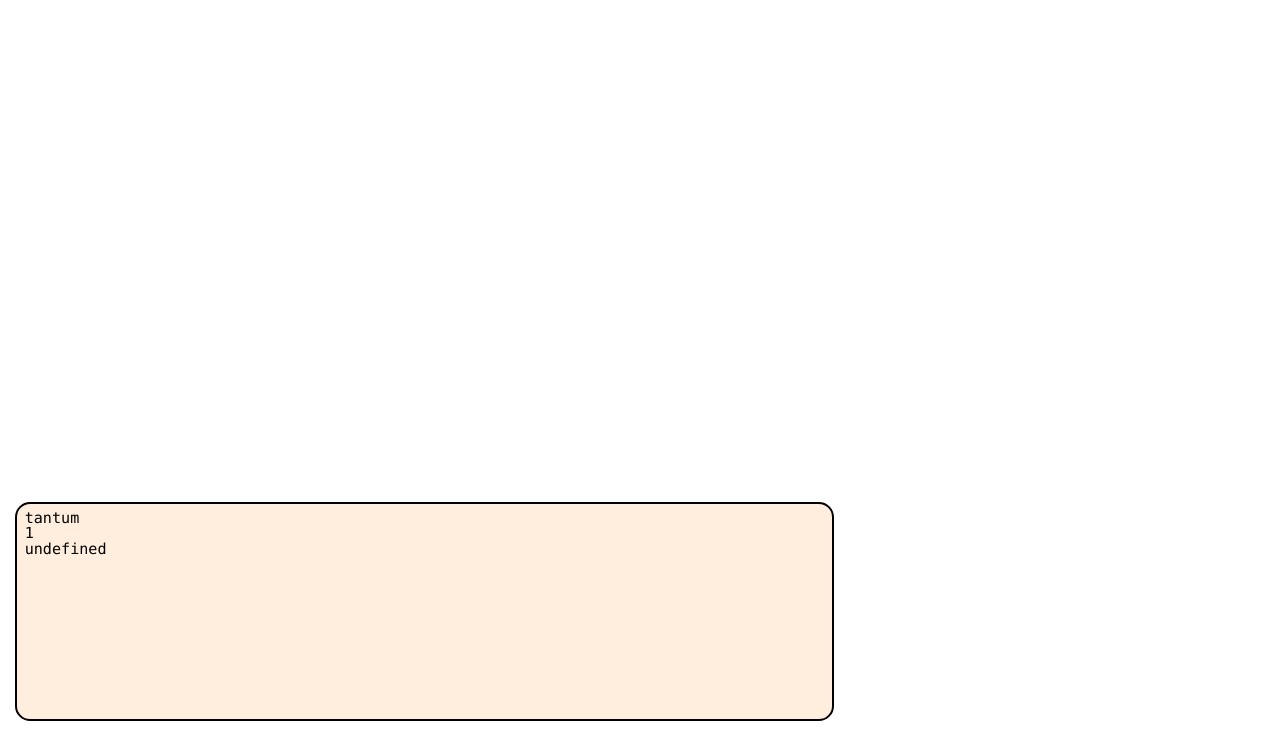
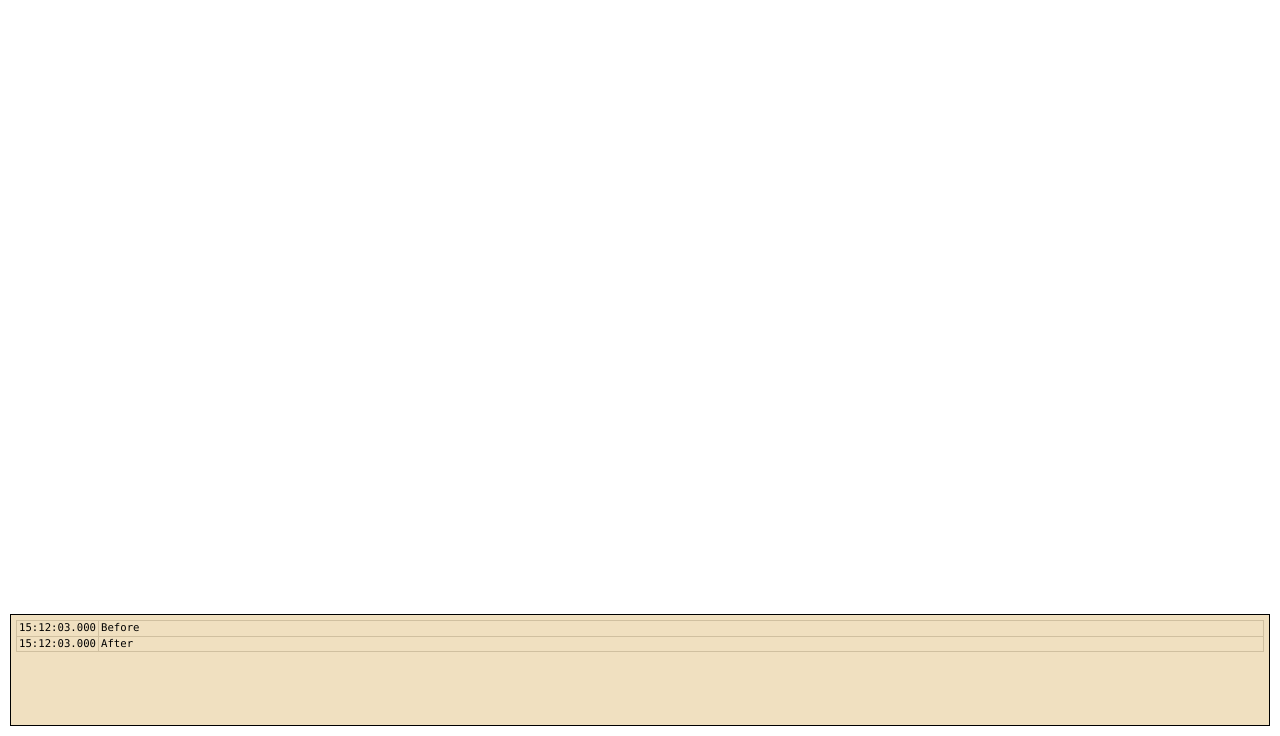
Before and after one commit to ppetev/playground, a plain HTML site: page js.tutil/index.html in a window 1280 px wide. Shown: the part 64-800 px from the top of the page. Drawn offline with Linux system fonts and the light colour scheme.

Commit message:
Simple logging utility in JS.

```diff
--- a/js.tutil/index.html
+++ b/js.tutil/index.html
@@ -12,7 +12,7 @@
 	</body>
 	<script src="scripts.js"></script>
 	<script>
-		log("tantum");
-		log(log(1));
+		log("Before");
+		log("After");
 	</script>
 </html>
--- a/js.tutil/log.css
+++ b/js.tutil/log.css
@@ -1,19 +1,33 @@
 #LOG-CONTAINER {
+	display: block;
+	position: fixed;
+	background-color: #F0E0C0;
+	padding: 5px;
+	width: calc(100% - 32px);
+	margin: 10px;
+	bottom: 0px;
+	height: 100px;
+	overflow: auto;
+	border-style: solid;
+	border-width: 1px;
+	border-color: black;
+	font-size: 50%;
+	border-collapse: collapse;
 }
 
 #LOG-ELEMENT {
-	display: block;
-	background-color: #FED;
-	padding: 2mm;
-	width: 800px;
-	margin: 4mm;
-	font-size: 4mm;
-	position: fixed;
-	bottom: 0px;
-	height: 25%;
-	overflow: auto;
+	padding: 0;
+	margin: 0;
+}
+#LOG-ELEMENT td {
+	padding: 2px;
+	font-family: consolas, monospace;
+}
+
+#LOG-ELEMENT, #LOG-ELEMENT td, #LOG-ELEMENT tr {
+	margin: 0;
 	border-style: solid;
-	border-radius: 4mm;
-	border-width: 2px;
-	border-color: black;
+	border-width: 1px;
+	border-color: #D0C0A0;
+	border-collapse: collapse;
 }
--- a/js.tutil/scripts.js
+++ b/js.tutil/scripts.js
@@ -1,17 +1,38 @@
+function zeroPad(number, digits) {
+    var s = "00000" + number;
+    return s.substr(s.length - digits);
+}
+
+function timeString() {
+	d = new Date();
+	return d.getUTCHours() +
+		":" + zeroPad(d.getUTCMinutes(), 2) +
+		":" + zeroPad(d.getUTCSeconds(), 2) +
+		"." + zeroPad(d.getUTCMilliseconds(), 3);
+}
+
 function log(message) {
 	logList = document.getElementById("LOG-ELEMENT");
 	if (logList != null) {
-		line = document.createElement("pre");
-		line.innerHTML = message;
-		logList.appendChild(line);
+		row = document.createElement("tr");
+		tData = document.createElement("td");
+		tText = document.createTextNode(timeString());
+		tData.appendChild(tText);
+		mData = document.createElement("td");
+		mData.setAttribute("style", "width: 100%;");
+		mText = document.createTextNode("" + message);
+		mData.appendChild(mText);
+		row.appendChild(tData);
+		row.appendChild(mData);
+		logList.appendChild(row);
 	} else {
 		body = document.getElementsByTagName("body")[0];
 		div = document.createElement("div");
 		div.id = "LOG-CONTAINER";
+		logPar = document.createElement("table");
+		logPar.id = "LOG-ELEMENT";
+		div.appendChild(logPar);
 		body.appendChild(div);
-		logList = document.createElement("ol");
-		logList.id = "LOG-ELEMENT";
-		div.appendChild(logList);
 		log(message);
 	}
 }
```
